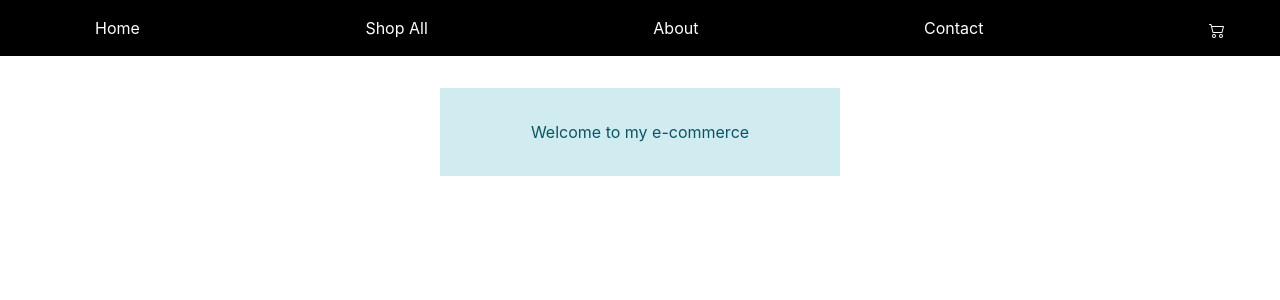
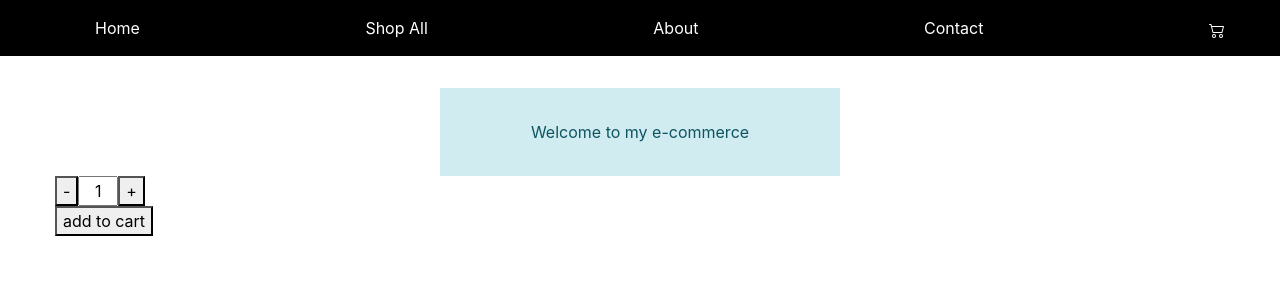
Before and after one commit to estefania-soldati/coderhouse-ReactJS, a React (Create React App) app: page / in a window 1280 px wide. Shown: the top 300 px of the page. Built offline with nearby package versions, Linux system fonts and the light colour scheme.

Commit message:
desafio clase 5: contador con boton

```diff
--- a/src/App.css
+++ b/src/App.css
@@ -14,3 +14,8 @@
 /* home */
 #home .alert-info{padding: 2em 0;max-width: 400px;margin: 2em auto 0;}
 #home .alert-info p{margin-bottom: 0;}
+
+/* product item */
+.quantity-box input::-webkit-outer-spin-button,
+.quantity-box input::-webkit-inner-spin-button{-webkit-appearance: none;margin: 0;}
+.quantity-box input{-moz-appearance:textfield;max-width: 40px;text-align: center;}
--- a/src/App.js
+++ b/src/App.js
@@ -4,10 +4,16 @@ import Menu from './components/Menu';
 import MenuItem from './components/MenuItem';
 import CartIcon from './components/CartIcon';
 import Home from './components/Home';
+import ItemCount from './components/ItemCount';
 import 'bootstrap/dist/css/bootstrap.min.css';
 import './App.css';
 
 function App(){
+
+	const addToCart = (itemCount) => {
+  	alert(`${itemCount} item/s added to cart`);
+  };
+
   return(
     <>
       <Menu >
@@ -20,6 +26,7 @@ function App(){
 			<div id="home">
 				<div class="container">
 					<Home greeting="Welcome to my e-commerce" />
+					<ItemCount initial={1} min={1} max={10} onAdd={addToCart} />
 				</div>
 			</div>
     </>
--- /dev/null
+++ b/src/components/ItemCount.js
@@ -0,0 +1,32 @@
+import React, {Component,useState} from 'react';
+
+const ItemCount = ({initial,min,max,onAdd}) => {
+
+	const [contador, setContador] = useState(initial);
+
+  const removeItem = () => {
+  	if (contador > min) {
+    	setContador( contador-1 );
+  	}
+  }
+
+  const addItem = () => {
+  	if (contador < max) {
+    	setContador( contador+1 );
+  	}
+  }
+
+	return(
+		<>
+	    <div class="quantity-box flex">
+			  <button class="minus" aria-label="Decrease the quantity"  onClick={()=>{removeItem()}}>-</button>
+			  <input type="number" aria-label="Quantity" value={contador}></input>
+			  <button class="plus" aria-label="Decrease the quantity" onClick={()=>{addItem()}}>+</button>
+			</div>
+			<button onClick={()=>{onAdd(contador)}}>add to cart</button>
+	  </>
+	)
+
+};
+
+export default ItemCount;
```
